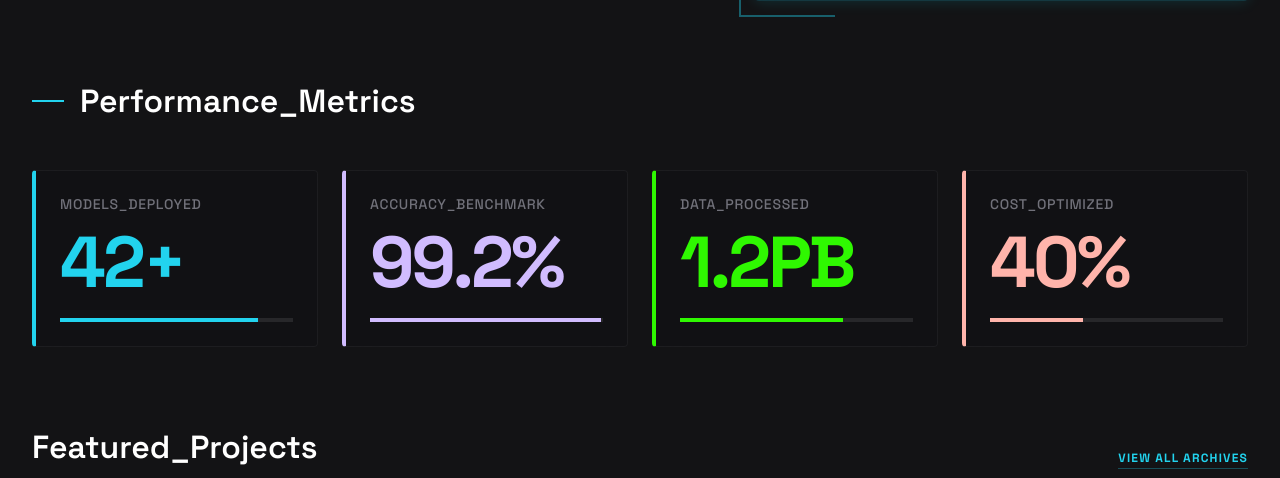
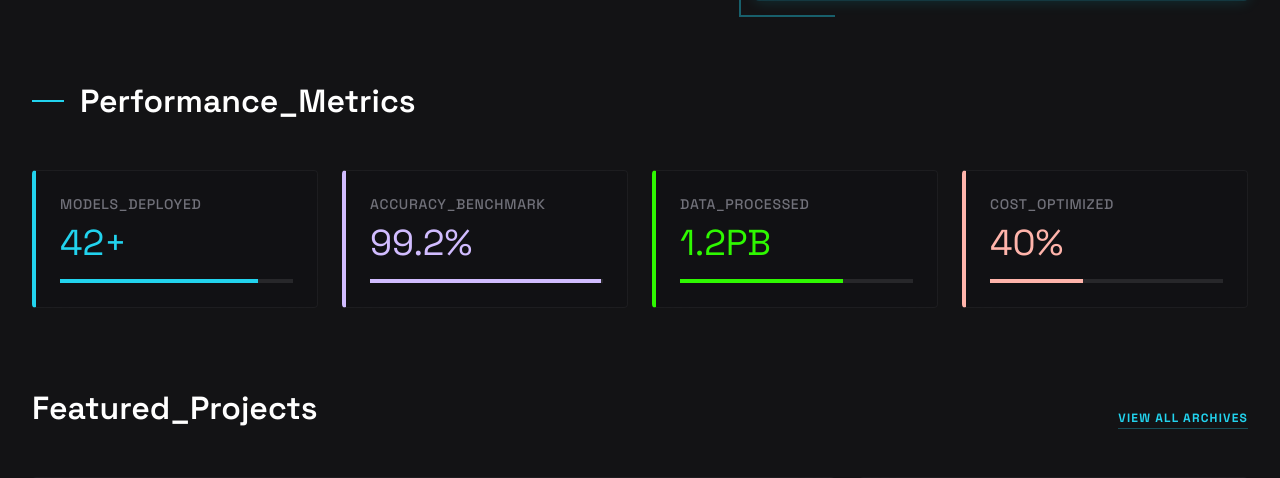
Before and after one commit to Abhilash-Bh/PORTFOLIO-, a Flask app: page / in a window 1280 px wide. Shown: the part 643-1121 px from the top of the page. Run offline with Flask 3, Linux system fonts and the light colour scheme; some libraries are stand-ins or nearby versions.

Commit message:
Updated project

```diff
--- a/templates/home.html
+++ b/templates/home.html
@@ -124,6 +124,10 @@
         }
     </script>
     <style>
+        * {
+            overflow-wrap: break-word;
+            word-break: break-word;
+        }
         .material-symbols-outlined {
             font-variation-settings: 'FILL' 0, 'wght' 400, 'GRAD' 0, 'opsz' 24;
         }
@@ -267,34 +271,34 @@
         </section>
         <!-- Metrics Bento Grid -->
         <section class="mb-xxl">
-            <h2 class="font-headline-md text-headline-md text-white mb-xl flex items-center gap-4">
+            <h2 class="font-headline-md text-xl md:text-headline-md text-white mb-xl flex items-center gap-4">
                 <span class="w-8 h-[2px] bg-cyan-400"></span> Performance_Metrics
             </h2>
             <div class="grid grid-cols-2 md:grid-cols-4 gap-4 md:gap-lg">
                 <div class="glass-panel p-lg rounded-lg border-l-4 border-l-cyan-400">
                     <div class="text-mono-sm font-mono-sm text-zinc-500 mb-sm">MODELS_DEPLOYED</div>
-                    <div class="text-display-lg text-4xl text-cyan-400 font-headline-lg">42+</div>
+                    <div class="text-3xl md:text-4xl text-cyan-400 font-headline-lg">42+</div>
                     <div class="w-full bg-zinc-800 h-1 mt-md">
                         <div class="bg-cyan-400 h-full w-[85%]"></div>
                     </div>
                 </div>
                 <div class="glass-panel p-lg rounded-lg border-l-4 border-l-tertiary-fixed-dim">
                     <div class="text-mono-sm font-mono-sm text-zinc-500 mb-sm">ACCURACY_BENCHMARK</div>
-                    <div class="text-display-lg text-4xl text-tertiary-fixed-dim font-headline-lg">99.2%</div>
+                    <div class="text-3xl md:text-4xl text-tertiary-fixed-dim font-headline-lg">99.2%</div>
                     <div class="w-full bg-zinc-800 h-1 mt-md">
                         <div class="bg-tertiary-fixed-dim h-full w-[99%]"></div>
                     </div>
                 </div>
                 <div class="glass-panel p-lg rounded-lg border-l-4 border-l-secondary-container">
                     <div class="text-mono-sm font-mono-sm text-zinc-500 mb-sm">DATA_PROCESSED</div>
-                    <div class="text-display-lg text-4xl text-secondary-container font-headline-lg">1.2PB</div>
+                    <div class="text-3xl md:text-4xl text-secondary-container font-headline-lg">1.2PB</div>
                     <div class="w-full bg-zinc-800 h-1 mt-md">
                         <div class="bg-secondary-container h-full w-[70%]"></div>
                     </div>
                 </div>
                 <div class="glass-panel p-lg rounded-lg border-l-4 border-l-error">
                     <div class="text-mono-sm font-mono-sm text-zinc-500 mb-sm">COST_OPTIMIZED</div>
-                    <div class="text-display-lg text-4xl text-error font-headline-lg">40%</div>
+                    <div class="text-3xl md:text-4xl text-error font-headline-lg">40%</div>
                     <div class="w-full bg-zinc-800 h-1 mt-md">
                         <div class="bg-error h-full w-[40%]"></div>
                     </div>
@@ -304,7 +308,7 @@
         <!-- Project Grid -->
         <section class="mb-xxl">
             <div class="flex justify-between items-end mb-xl">
-                <h2 class="font-headline-md text-headline-md text-white">Featured_Projects</h2>
+                <h2 class="font-headline-md text-xl md:text-headline-md text-white">Featured_Projects</h2>
                 <a class="text-cyan-400 font-label-caps text-label-caps border-b border-cyan-400/30 pb-1 hover:text-cyan-300 transition-all uppercase"
                     href="#">View all archives</a>
             </div>
@@ -325,7 +329,7 @@
                                         class="px-2 py-1 bg-purple-500/20 border border-purple-400/40 text-purple-400 text-label-caps text-[10px] font-label-caps">120ms
                                         LATENCY</span></div>
                                 <h3
-                                    class="text-white text-headline-md font-headline-md mb-sm drop-shadow-[0_2px_4px_rgba(0,0,0,0.8)] drop-shadow-lg">
+                                    class="text-white text-lg md:text-headline-md font-headline-md mb-sm drop-shadow-[0_2px_4px_rgba(0,0,0,0.8)] drop-shadow-lg">
                                     JERVIS: AI AUTOMATION AGENT</h3>
                                 <p class="text-zinc-300 max-w-lg font-body-md text-body-md mb-md">A sophisticated
                                     AI-driven voice assistant designed for seamless automation and intelligent task
--- a/templates/project.html
+++ b/templates/project.html
@@ -106,6 +106,10 @@
         }
     </script>
     <style>
+        * {
+            overflow-wrap: break-word;
+            word-break: break-word;
+        }
         body {
             background-color: #050505;
         }
@@ -227,7 +231,7 @@
             <div class="flex flex-col gap-sm items-center text-center">
                 <span
                     class="text-cyan-400 font-mono-sm tracking-[0.3em] uppercase text-xs">/projects/deployment_manifest</span>
-                <h2 class="font-display-lg text-white text-display-lg leading-tight">ALGORITHMIC SHOWCASE</h2>
+                <h2 class="font-display-lg text-3xl sm:text-4xl md:text-display-lg text-white leading-tight">ALGORITHMIC SHOWCASE</h2>
                 <p class="font-body-lg text-zinc-400 max-w-2xl mt-4 mx-auto">
                     High-performance technical implementations focusing on LLM orchestration, clinical diagnostics, and
                     predictive modeling architectures.
```
Also changed, not shown: templates/contract.html (+10 -6 lines), templates/experience.html (+10 -6 lines), templates/skills.html (+8 -4 lines).
